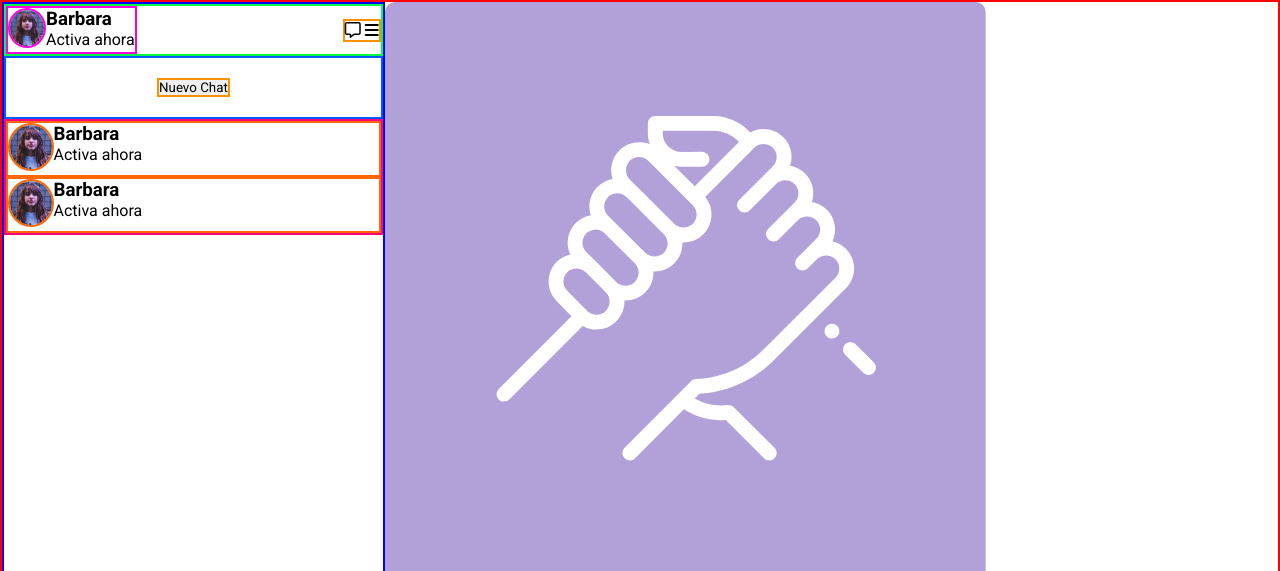
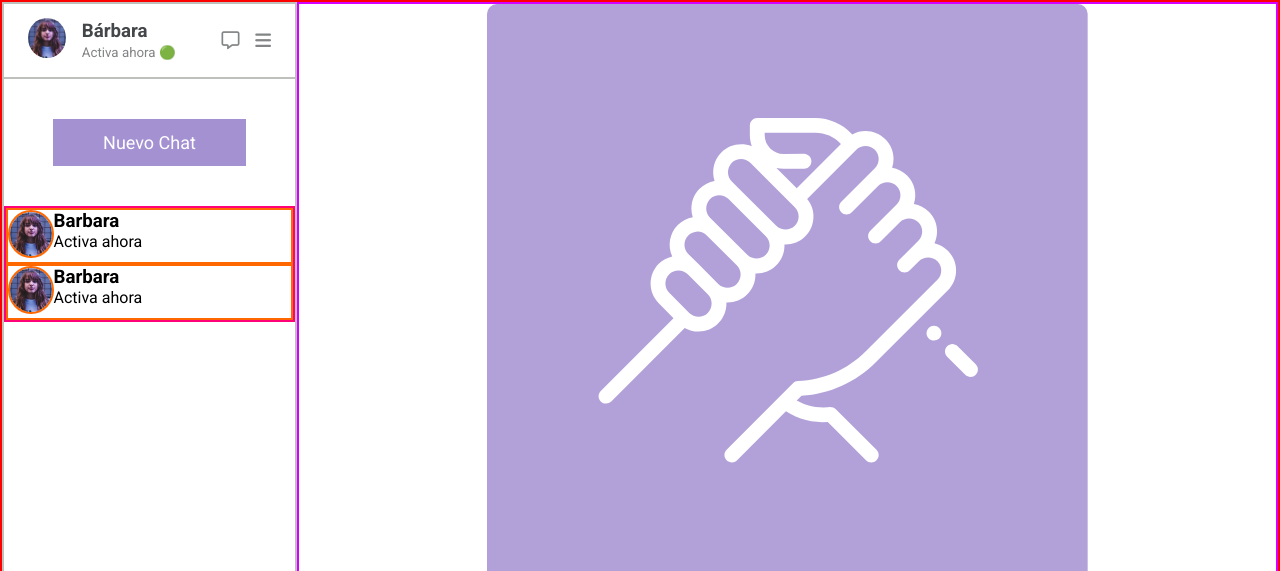
Before and after one commit to Bagutierrezv/sistema_mensajeria, a plain HTML site: page index.html in a window 1280 px wide. Shown: the top 571 px of the page. Drawn offline with Linux system fonts and the light colour scheme.

Commit message:
chance: se hacen cambios en el en la parte de perfil con css, queda listo

```diff
--- a/assets/css/styles.css
+++ b/assets/css/styles.css
@@ -16,8 +16,9 @@
 .contenedor-izquierdo{
     width: 30%;
     height: 100hv;
+    border: 2px solid #BEC1BB;
 
-    border: 2px solid blue
+    /*border: 2px solid blue*/
 }
 
 /*Primera parte - perfil*/
@@ -26,42 +27,60 @@
     display: flex;
     align-items: center;
     justify-content: space-between;
-
-    border: 2px solid rgb(0, 255, 64)
+    margin: 0.3rem 1.5rem;
 }
 
 .datos-perfil-personal{
     display: flex;
+    align-items: center;
 
-    border: 2px solid rgb(255, 1, 221)
+
+    /*border: 2px solid rgb(255, 1, 221)*/
 }
 
 .imagen-perfil-personal > img{
     height: 2.5rem;
     border-radius: 50%;
+    margin: 0.6rem 1rem 0.6rem 0rem;
+}
 
-    border: 2px solid rgb(255, 1, 221)
+.text-perfil-personal > h3{
+    color: #444749;
+}
+
+.text-perfil-personal > p{
+    color: #828485;
 }
 
 .iconos{
+    color: #828485;
+    font-size: large;
 
-    border: 2px solid rgb(255, 145, 0)
+    /*border: 2px solid rgb(255, 145, 0)*/
+}
+
+.fa-regular{
+    margin-right: 0.7rem;
 }
 
 /*Segunda parte - boton*/
 
-button{
-
-
-    border: 2px solid rgb(255, 145, 0)
-}
-
 .boton-chat{
     display: flex;
     justify-content: center;
-    padding: 20px;
+    padding: 2.5rem 0rem;
+    border-top: 2px solid #BEC1BB;
 
-    border: 2px solid rgb(1, 90, 255)
+    /*border: 2px solid rgb(1, 90, 255)*/
+}
+
+button{
+    background-color: #A491D2;
+    color: #fff;
+    padding: 0.7rem 3rem;
+    font-size: large;
+    font-weight: 400;
+    border: 2px solid #A491D2
 }
 
 /*Tercero parte - chats*/
@@ -83,3 +102,15 @@ button{
 
     border: 2px solid rgb(255, 103, 1)
 }
+
+/*Cuarta parte - main*/
+
+main {
+    display: flex;
+    flex-direction: column;
+    align-items: center;
+    justify-content: center;
+    width: 100%;
+
+    border: 2px solid rgb(213, 1, 255)
+}
--- a/index.html
+++ b/index.html
@@ -22,8 +22,8 @@
                         <img src="./assets/img/maria.jpg" alt="Maria">
                     </div>
                     <div class="text-perfil-personal">
-                        <h3>Barbara</h3>
-                        <p>Activa ahora</p>
+                        <h3>Bárbara</h3>
+                        <p><small>Activa ahora 🟢</small></p>
                     </div>
                 </div>
                 <!--ICONO-->
@@ -64,7 +64,7 @@
 
         </aside>
 
-        <main class="comienzo">
+        <main>
             <img src="./assets/img/hand.png" alt="hand">
             <h1>Comienza el Nertworking </h1>
             <p>Presiona el boton <b> "Nuevo chat" </b> para comenzar a crear nuevas redes de contacto para tu empresa o emprendimiento</p>
```
